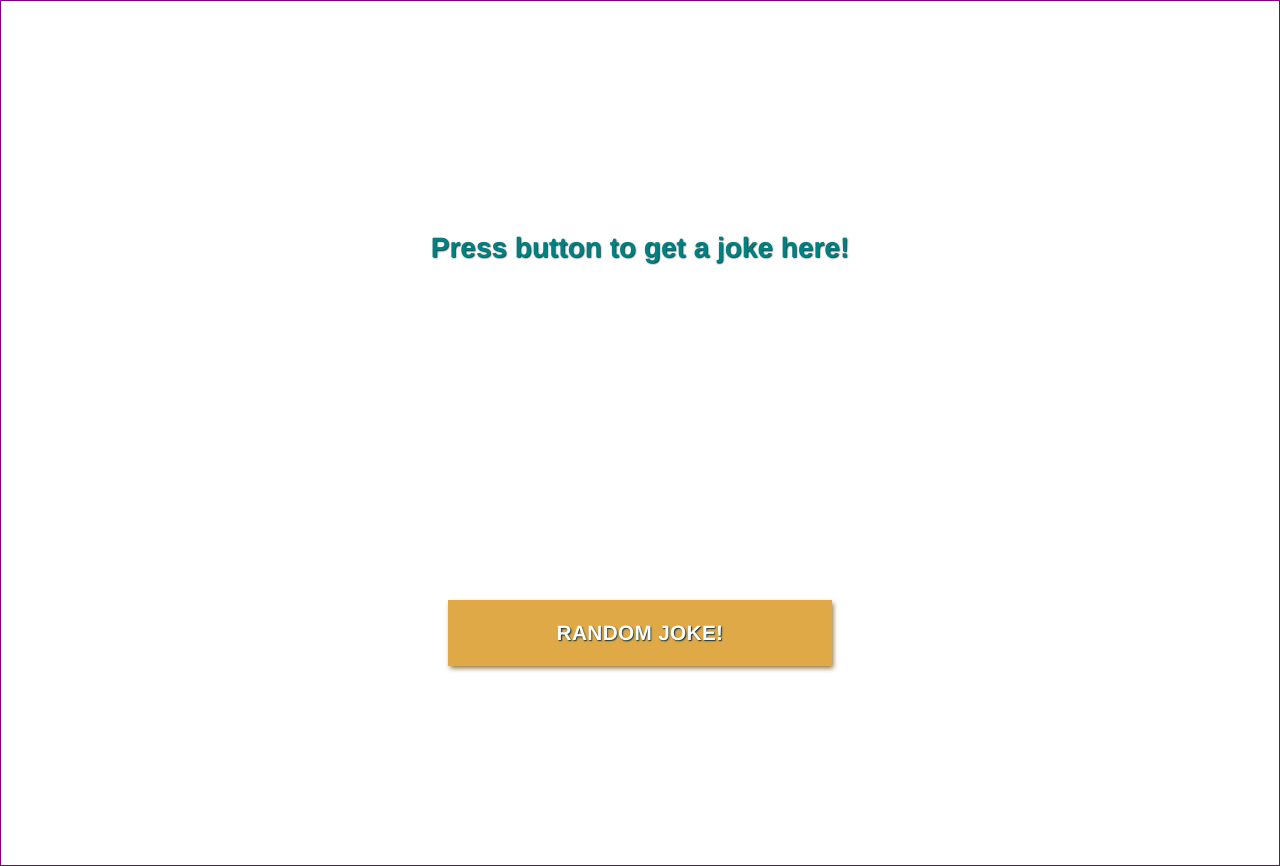
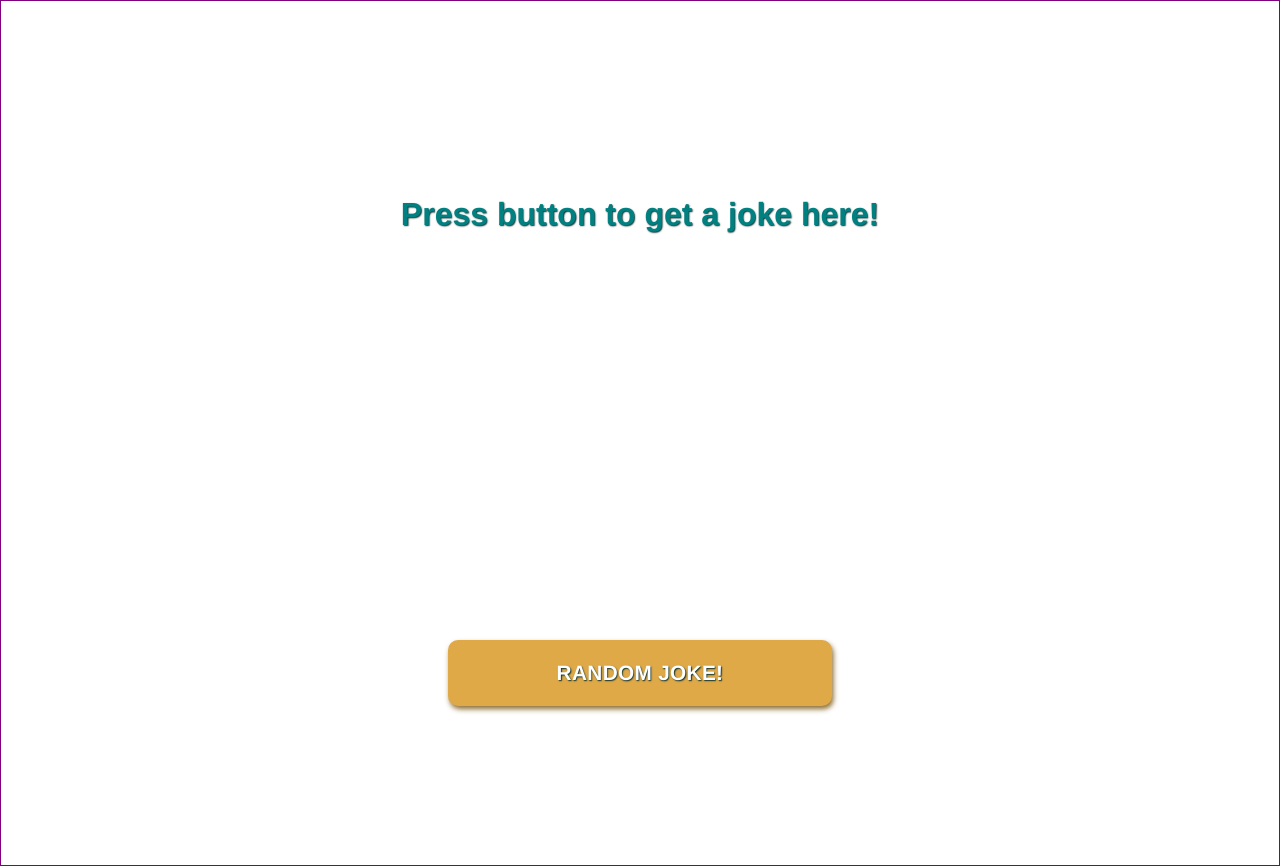
Before and after one commit to CecileAnna/icanhazdadjoke, a website: page index.html in a window 1280 px wide. Drawn offline with Linux system fonts and the light colour scheme.

Commit message:
refining styles commit

```diff
--- a/sass/index.scss
+++ b/sass/index.scss
@@ -18,7 +18,7 @@ main {
     padding: 2rem;
     article {
         // @include flex(space-between);
-        height: 50vh;
+        height: 60vh;
     }
     button {
         align-items: flex-end;
@@ -28,7 +28,7 @@ main {
 
 .jokeText {
     color: teal;
-    font-size: 1.75rem;
+    font-size: 2rem;
     font-weight: bolder;
     font-family: Helvetica, sans-serif;
     text-align: center;
@@ -49,4 +49,5 @@ main {
     letter-spacing: 0.02rem;
     color: white;
     text-shadow: rgba(5, 44, 44, 0.966) 0.05rem 0.08rem 0.09rem;
+    border-radius: 10px;
 }
```
Also changed, not shown: css/index.css.
